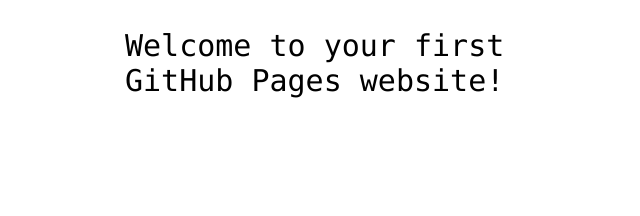
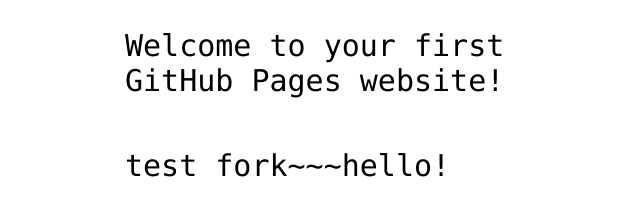
Before and after one commit to jinwanchang/hello-world, a plain HTML site: page index.html in a window 1280 px wide. Shown: the part 360-576 px from the top of the page, without its empty margins (315-955 px from the left). Drawn offline with Linux system fonts and the light colour scheme.

Commit message:
fork test

```diff
--- a/index.html
+++ b/index.html
@@ -13,6 +13,7 @@
 
 <!-- Change this code here by copy and pasting your template on line 15 -->
 <p>Welcome to your first GitHub Pages website!</p>
+<p>test fork~~~hello!</p>
 
 </body>
 </html>
```
